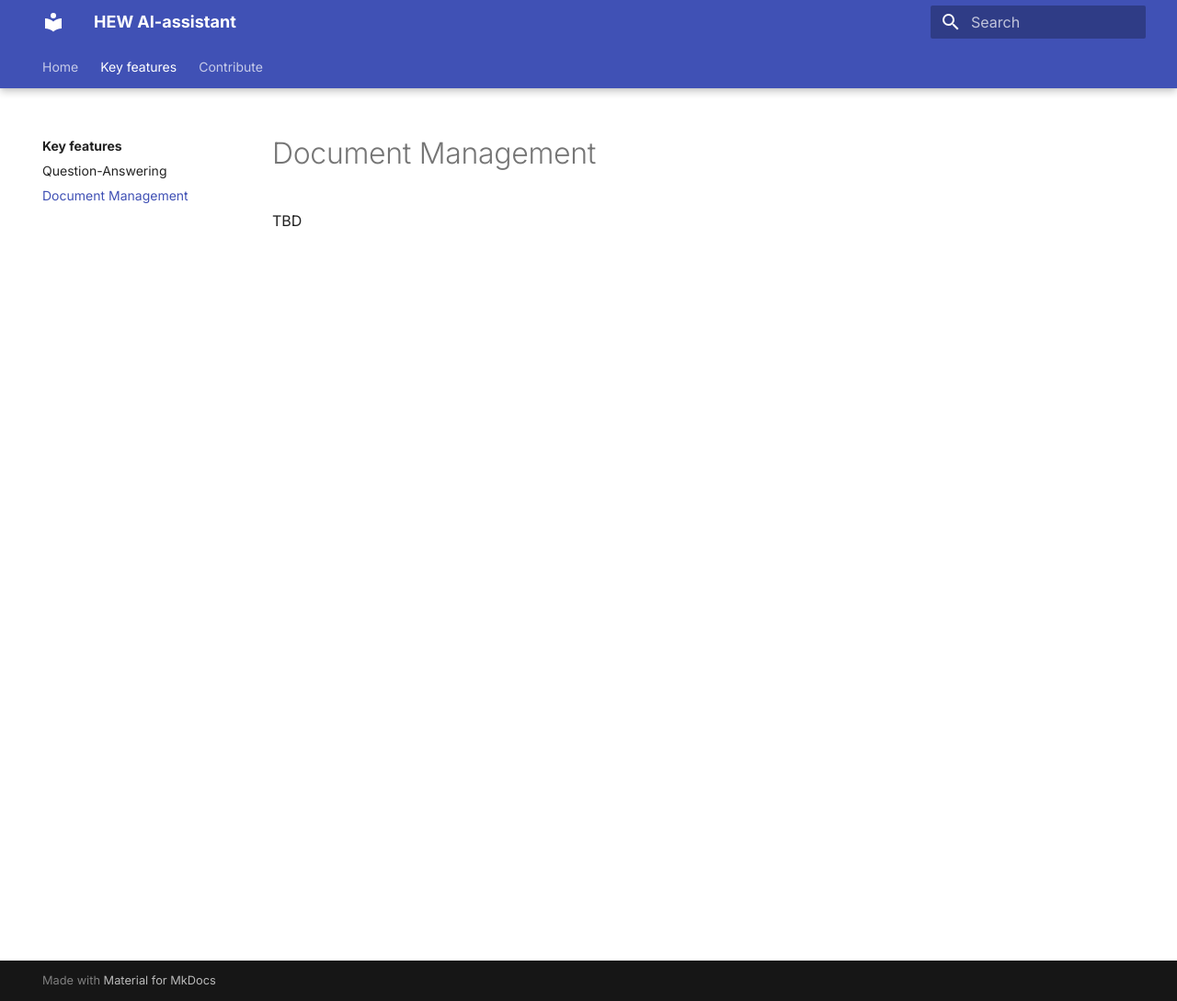
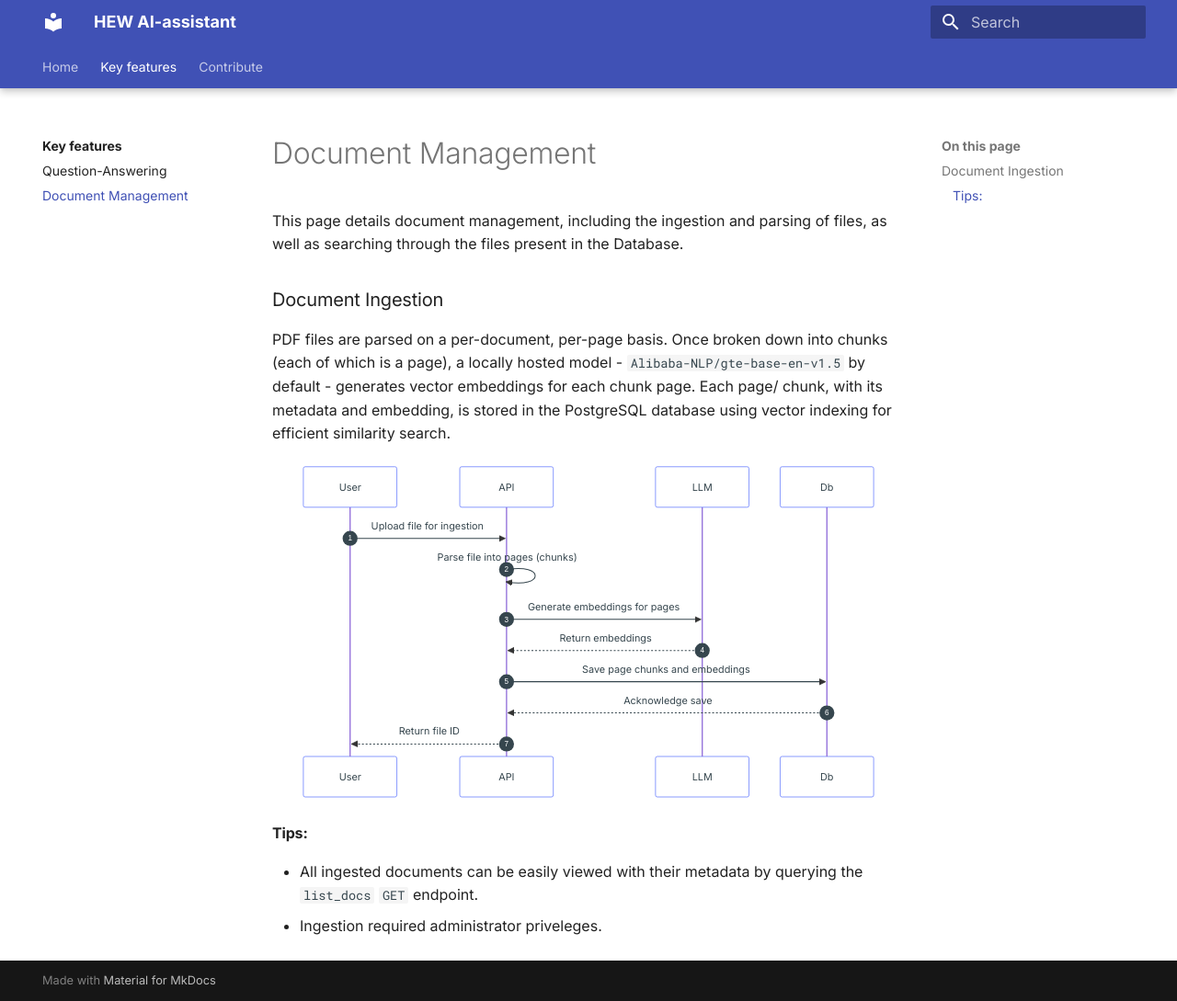
Before and after one commit to robellmh/HCD-AI, an MkDocs documentation site: the page built from docs/components/doc-management.md, in a window 1280 px wide and 1089 px high. Shown: the whole window at 92% size. Built offline with MkDocs 1.6.1 and Material for MkDocs 9.7.7, drawn with Linux system fonts in a browser that asks for light colours.

Commit message:
Added doc management documentation to mkdocs (#31)
* Added doc management documentation to mkdocs

* Remove search diagram + edit ingestion diagram

* Tidy up notes at page bottom

````diff
--- a/docs/components/doc-management.md
+++ b/docs/components/doc-management.md
@@ -1 +1,20 @@
-TBD
+This page details document management, including the ingestion and parsing of files, as well as searching through the files present in the Database.
+
+### Document Ingestion
+PDF files are parsed on a per-document, per-page basis. Once broken down into chunks (each of which is a page), a locally hosted model - `Alibaba-NLP/gte-base-en-v1.5` by default - generates vector embeddings for each chunk page. Each page/ chunk, with its metadata and embedding, is stored in the PostgreSQL database using vector indexing for efficient similarity search.
+
+```mermaid
+sequenceDiagram
+    autonumber
+    User->>API: Upload file for ingestion
+    API->>API: Parse file into pages (chunks)
+    API->>LLM: Generate embeddings for pages
+    LLM-->>API: Return embeddings
+    API->>Db: Save page chunks and embeddings
+    Db-->>API: Acknowledge save
+    API-->>User: Return file ID
+```
+
+#### Tips:
+- All ingested documents can be easily viewed with their metadata by querying the `list_docs` `GET` endpoint.
+- Ingestion required administrator priveleges.
````
